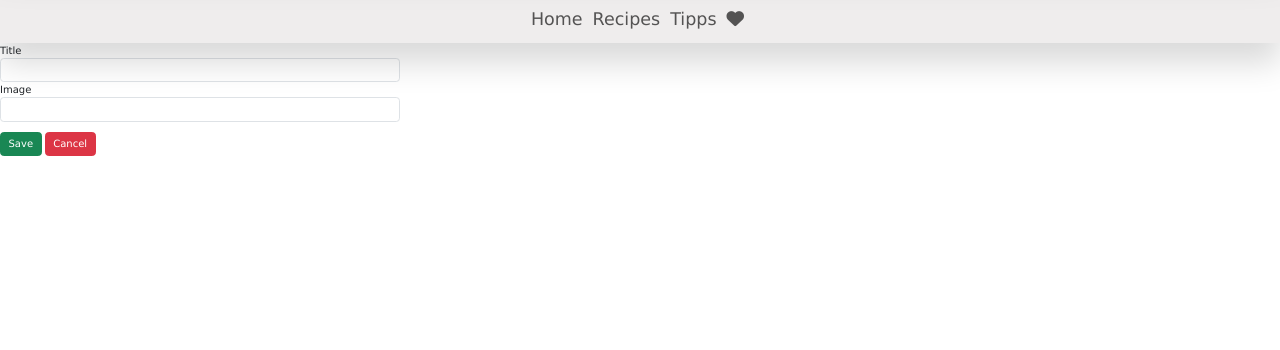
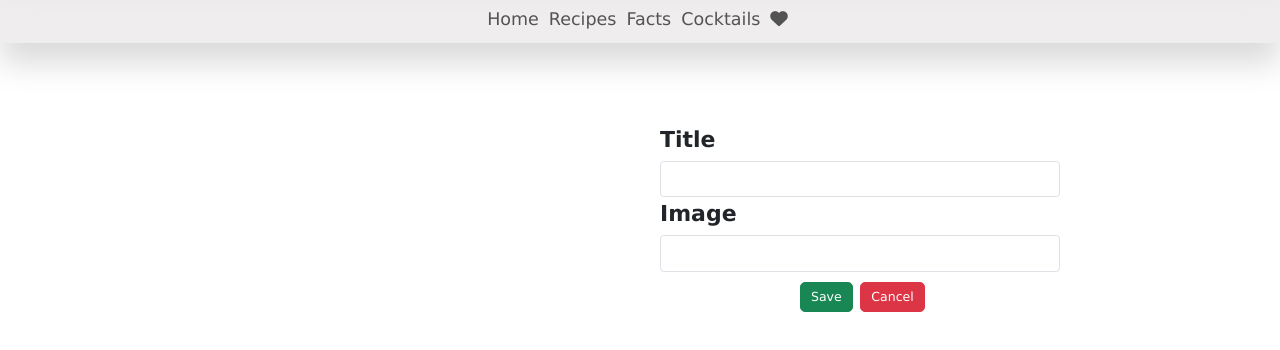
Before and after one commit to stellasofia/MealMatcher, a website: page src/edit.html in a window 1280 px wide. Shown: the part 86-436 px from the top of the page. Drawn offline with nearby package versions, Linux system fonts and the light colour scheme; no server answers.

Commit message:
v1.8.6 - bug fixes

```diff
--- a/src/edit.html
+++ b/src/edit.html
@@ -37,7 +37,9 @@
         <div class="navbar-nav">
           <a class="nav-link" href="index.html">Home</a>
           <a class="nav-link" href="index.html#recipes">Recipes</a>
-          <a class="nav-link" href="index.html#tipps">Tipps</a>
+          <a class="nav-link" href="index.html#facts">Facts</a>
+          <a class="nav-link" href="index.html#cocktail">Cocktails</a>
+
 
           <!-- Icons -->
           <ul class="navbar-nav d-flex flex-row me-1 fs-3">
@@ -52,6 +54,7 @@
     </nav>
   </header>
 
+  <!-- EDIT FORM -->
     <form class="edit-form">
       <input type="hidden" id="id">
 
@@ -66,8 +69,8 @@
       </div>
 
       <div class="form-group">
-      <button type="button" class="btn btn-success btn-save" onclick="putRecipe()">Save</button>
-      <button type="button" class="btn btn-danger btn-cancel" onclick="location.href = 'index.html'">Cancel</button>
+        <button type="button" class="btn btn-lg btn-success btn-save" onclick="putRecipe()">Save</button>
+        <button type="button" class="btn btn-lg btn-danger btn-cancel" onclick="location.href = 'index.html'">Cancel</button>
       </div>
     </form>
 
--- a/src/public/css/styles.css
+++ b/src/public/css/styles.css
@@ -429,11 +429,24 @@ section {
 
 
 /* --- EDIT FORM --- */
-
-.form-group {
+.edit-form .form-control {
   max-width: 400px;
+  display: block;
+  margin-top: 5px;
+  font-size: 18px;
 }
 
+
+.edit-form {
+  font-size: 22px;
+  font-weight: bold;
+  margin-top: 80px;
+  margin-left: 660px;
+}
+
+.btn-save {
+  margin-left: 140px;
+}
 
 /* --- Log In Page --- */
 
```
Also changed, not shown: src/cocktail.html (+2 -2 lines), src/favorites.html (+2 -1 lines), src/index.html (+4 -4 lines), src/login.html (+2 -2 lines), src/register.html (+1 -1 lines). Lines whose indentation alone changed are shown as unchanged.
